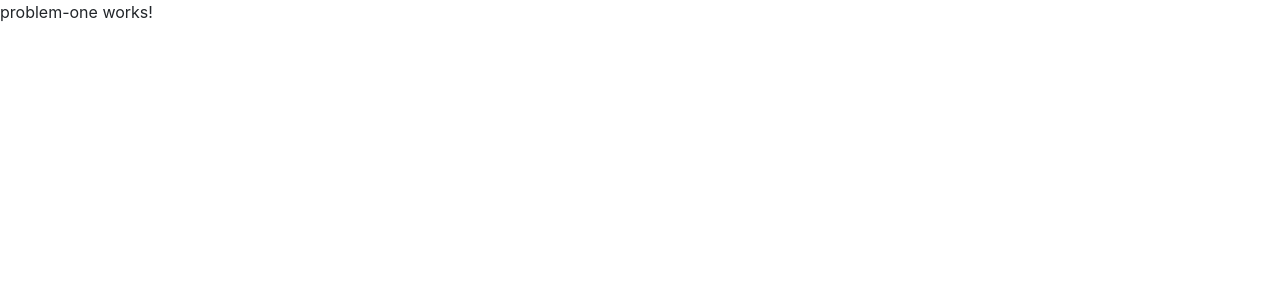
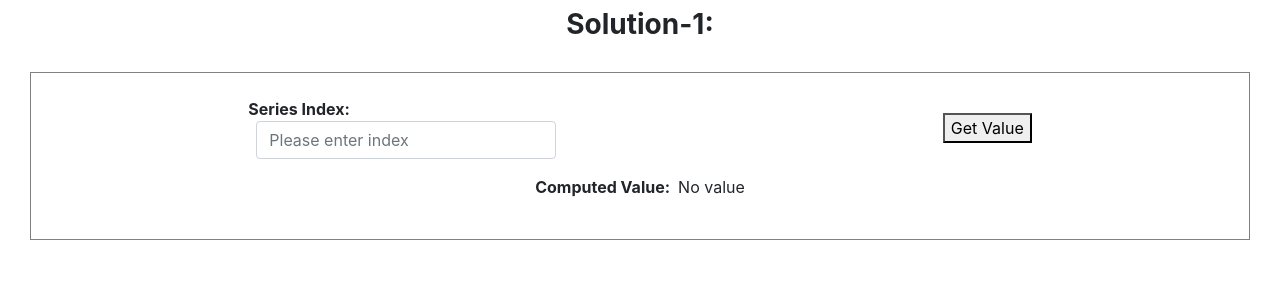
Before and after one commit to Nisha060895/nisha-assignment, an Angular app: page /problem-one in a window 1280 px wide. Shown: the top 300 px of the page. Built offline with nearby package versions, Linux system fonts and the light colour scheme.

Commit message:
Solution for problem one

```diff
--- a/src/app/problem-one/problem-one.component.html
+++ b/src/app/problem-one/problem-one.component.html
@@ -1 +1,26 @@
-<p>problem-one works!</p>
+<h3 class="text-center mt-2">
+    <strong>Solution-1:</strong>
+</h3>
+<div class="problem-one-container p-4">
+    <div class="d-flex align-items-center justify-content-around w-100">
+        <div>
+            <b>Series Index: </b>
+            <input class="ml-2 form-control" [ngModel]="indexFromUser"
+                [ngModelOptions]="{standalone: true}" type="number" min="0" max="100"
+                (ngModelChange)="indexChanged(indexValue.value)" #indexValue placeholder="Please enter index"
+                style="width: 300px" />
+        </div>
+        <button type="btn btn-primary ml-3" (click)="findValue()">
+            Get Value
+        </button>
+    </div>
+    <div class="d-flex my-3 align-items-center">
+        <strong class="mr-2">Computed Value:</strong>
+        <div class="computed-box" *ngIf="computedValue > 0 else novalue">
+            {{computedValue}}
+        </div>
+        <ng-template #novalue>
+            No value
+        </ng-template>
+    </div>
+</div>
--- a/src/app/problem-one/problem-one.component.ts
+++ b/src/app/problem-one/problem-one.component.ts
@@ -7,9 +7,26 @@ import { Component, OnInit } from '@angular/core';
 })
 export class ProblemOneComponent implements OnInit {
 
+    public indexFromUser: number;
+    public computedValue: number;
+
     constructor() { }
 
     ngOnInit() {
     }
 
+    indexChanged(value) {
+        this.indexFromUser = value;
     }
+
+    findValue() {
+        if (this.indexFromUser % 2 == 0) {
+            // Even Index
+            this.computedValue = (this.indexFromUser) * (this.indexFromUser) - 1;
+        } else {
+            // odd Index
+            this.computedValue = (this.indexFromUser) * (this.indexFromUser) + 1;
+        }
+    }
+
+}
--- a/src/styles.scss
+++ b/src/styles.scss
@@ -1,4 +1,26 @@
 /* You can add global styles to this file, and also import other style files */
+
+// Problem One-------------------------------
+
+.problem-one-container {
+    display: flex;
+    align-items: center;
+    justify-content: center;
+    border: 1px solid gray;
+    flex-direction: column;
+    margin: 30px;
+}
+
+.computed-box {
+    height: 60px;
+    width: 60px;
+    background-color: blue;
+    color: pink;
+    font-size: 1.5em;
+    display: flex;
+    align-items: center;
+    justify-content: center;
+}
 
 // Problem four ----------------------------
 
```
Lines whose indentation alone changed are shown as unchanged.
